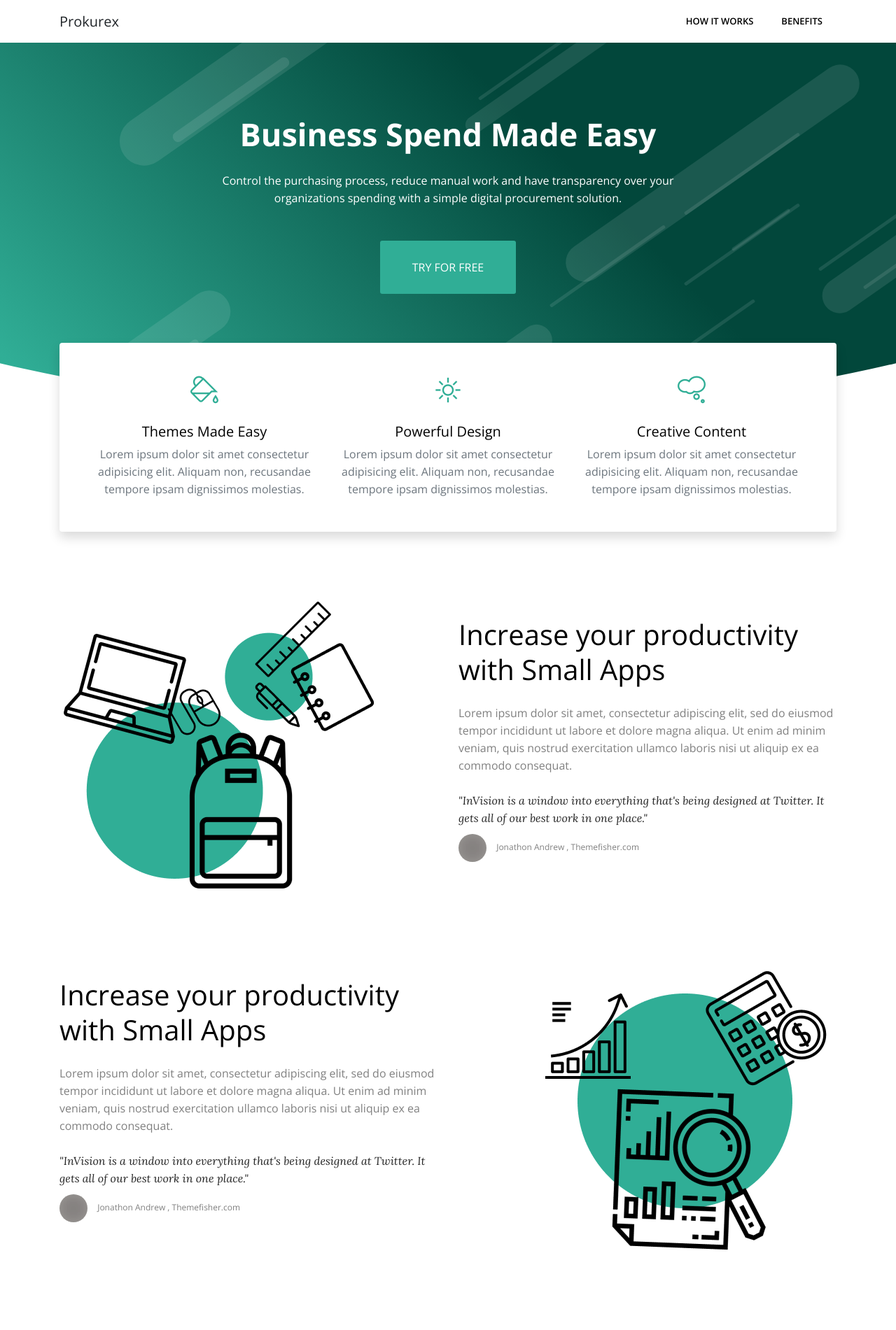
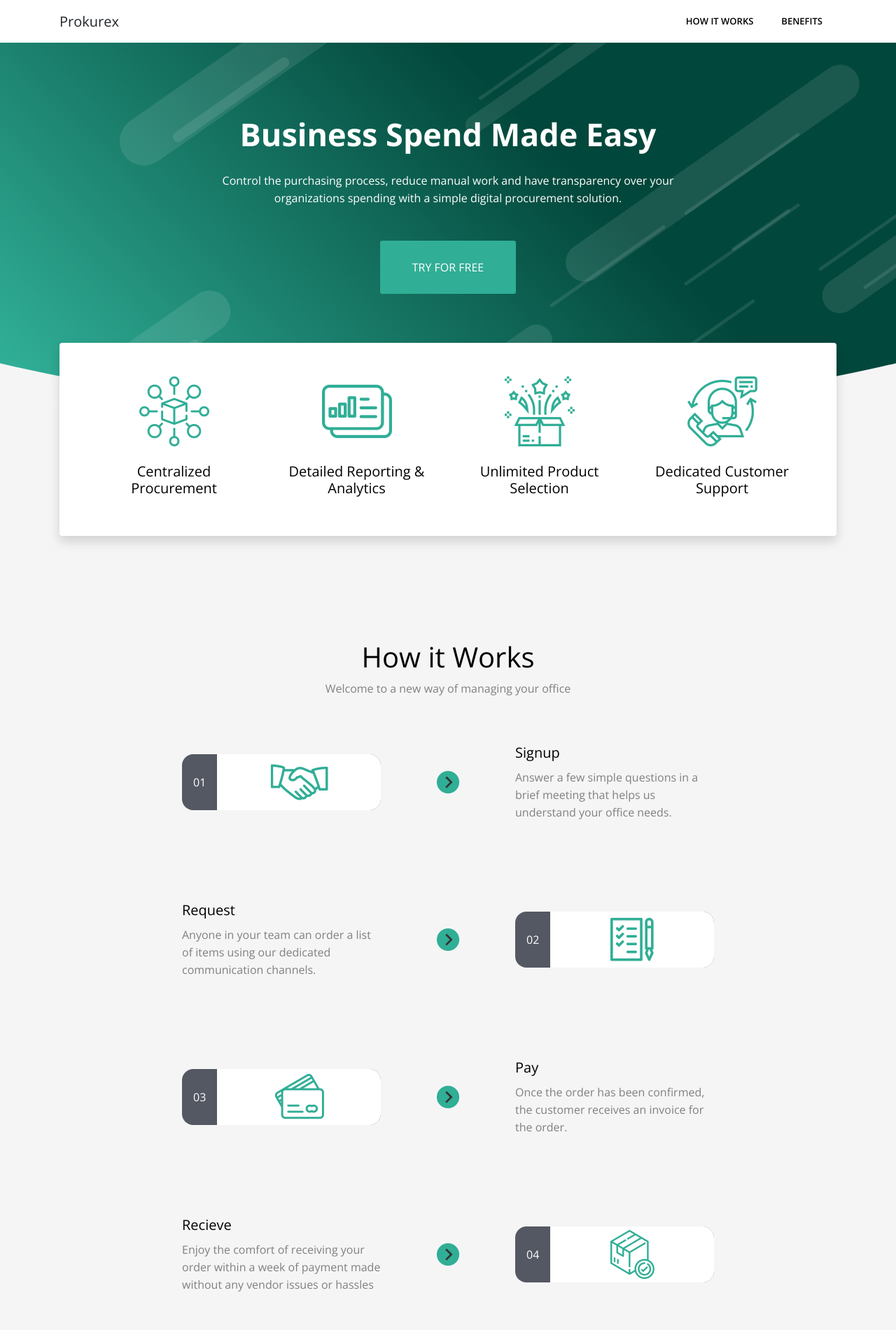
Before and after one commit to taimoorneeshat/prokurex-site, a Jekyll site: the page built from index.html, in a window 1280 px wide. Shown: the top 1901 px of the page at 70% size. Built offline with Jekyll 4.4.1, drawn with Linux system fonts in a browser that asks for light colours; some of the changed text lies outside the part shown.

Commit message:
Process section visually completed and images reorganized

```diff
--- a/_data/intro.yml
+++ b/_data/intro.yml
@@ -7,7 +7,7 @@ cta: Try for Free
 features:
   - title: Centralized Procurement
     icon: /images/intro/centralized.png
-  - title: Reporting & Analytics
+  - title: Detailed Reporting & Analytics
     icon: /images/intro/reports.png
   - title: Unlimited Product Selection
     icon: /images/intro/gift-box.png
--- a/_data/process.yml
+++ b/_data/process.yml
@@ -1,33 +1,41 @@
-- number: 01
-  title: Signup
-  icon: /images/process/hand-shake.png
-  description: >
-    Answer a few simple questions in a brief meeting
-    that helps us understand your office needs.
-- number: 02
-  title: Request
-  icon: /images/process/checklist.png
-  description: >
-    Anyone in your team can order a list of
-    items using our dedicated communication channels.
-- number: 03
-  title: Pay
-  icon: /images/process/debit-card.png
-  description: >
-    Once the order has been confirmed, the
-    customer receives an invoice for the order.
-- number: 04
-  title: Recieve
-  icon: /images/process/parcel.png
-  description: >
-    Enjoy the comfort of receiving your order
-    within a week of payment made without
-    any vendor issues or hassles
-- number: 05
-  title: Track
-  icon: /images/process/reports.png
-  description: >
-    No need to waste time on creating monthly
-    business spend reports. All the data & insights
-    you need to improve your business spend, we
-    do it for you.
+title: How it Works
+description: Welcome to a new way of managing your office
+steps:
+  - number: 01
+    reverse: false
+    title: Signup
+    icon: /images/process/hand-shake.png
+    description: >
+      Answer a few simple questions in a brief meeting
+      that helps us understand your office needs.
+  - number: 02
+    reverse: true
+    title: Request
+    icon: /images/process/checklist.png
+    description: >
+      Anyone in your team can order a list of
+      items using our dedicated communication channels.
+  - number: 03
+    reverse: false
+    title: Pay
+    icon: /images/process/debit-card.png
+    description: >
+      Once the order has been confirmed, the
+      customer receives an invoice for the order.
+  - number: 04
+    reverse: true
+    title: Recieve
+    icon: /images/process/parcel.png
+    description: >
+      Enjoy the comfort of receiving your order
+      within a week of payment made without
+      any vendor issues or hassles
+  - number: 05
+    reverse: false
+    title: Track
+    icon: /images/process/reports.png
+    description: >
+      No need to waste time on creating monthly
+      business spend reports. All the data & insights
+      you need to improve your business spend, we
+      do it for you.
--- a/css/style.css
+++ b/css/style.css
@@ -2071,6 +2071,10 @@ a:focus, a:hover {
 
 
 /* Custom styles */
+body {
+  background-color: whitesmoke;
+}
+
 i {
   color: #30ae96 !important;
 }
@@ -2108,3 +2112,36 @@ i {
   border-radius: 50px;
   padding: 25px;
 }
+
+.step-container {
+  position: relative;
+}
+
+.step-container::before {
+  content: url('../images/process/arrow-circle.png');
+  position: absolute;
+  top: 50%;
+  left: 50%;
+  height: 1rem;
+  width: 1rem;
+  display: block;
+  margin: 0 auto;
+  background-size: cover;
+  transform: translate(-100%, -100%);
+}
+
+.step-marker {
+  background-color: #545863;
+  border-radius: 1rem;
+}
+
+.step-number {
+  color: white;
+}
+
+.step-icon-container {
+  height: 5rem;
+  background-color: white;
+  border-bottom-right-radius: inherit;
+  border-top-right-radius: inherit;
+}
--- a/index.html
+++ b/index.html
@@ -27,45 +24,49 @@ layout: default
 	<div class="container">
 		<div class="row align-items-center">
 			<div class="col-md-8 order-2 order-md-1 text-center text-md-center mx-auto">
-				<h1 class="text-white font-weight-bold mb-4">Business Spend Made Easy</h1>
-				<p class="text-white mb-5">Control the purchasing process, reduce manual work and have transparency over your organizations spending with a simple digital procurement solution.</p>
-				<a href="#" class="btn btn-main">Try for Free</a>
+				<h1 class="text-white font-weight-bold mb-4">{{ site.data.intro.tagline }}</h1>
+				<p class="text-white mb-5">{{ site.data.intro.description }}</p>
+				<a href="#" class="btn btn-main">{{ site.data.intro.cta }}</a>
 			</div>
 		</div>
 	</div>
 </section>
-<!--====  End of Hero Section  ====-->
 
 <section class="section pt-0 position-relative pull-top">
 	<div class="container">
 		<div class="rounded shadow p-5 bg-white">
 			<div class="row">
-				<div class="col-md-4 mb-4 mb-md-0 text-center">
-					<i class="ti-paint-bucket h1"></i>
-					<h3 class="mt-4 text-capitalize h5 ">themes made easy</h3>
-					<p class="regular text-muted">Lorem ipsum dolor sit amet consectetur adipisicing elit. Aliquam non, recusandae
-						tempore ipsam dignissimos molestias.</p>
-				</div>
-				<div class="col-md-4 mb-4 mb-md-0 text-center">
-					<i class="ti-shine h1"></i>
-					<h3 class="mt-4 text-capitalize h5 ">powerful design</h3>
-					<p class="regular text-muted">Lorem ipsum dolor sit amet consectetur adipisicing elit. Aliquam non, recusandae
-						tempore ipsam dignissimos molestias.</p>
-				</div>
-				<div class="col-md-4 mb-4 mb-md-0 text-center">
-					<i class="ti-thought h1"></i>
-					<h3 class="mt-4 text-capitalize h5 ">creative content</h3>
-					<p class="regular text-muted">Lorem ipsum dolor sit amet consectetur adipisicing elit. Aliquam non, recusandae
-						tempore ipsam dignissimos molestias.</p>
-					</p>
-				</div>
+				{% for feature in site.data.intro.features %}
+					<div class="col-md-3 mb-4 mb-md-0 text-center">
+						<img src="{{ feature.icon | prepend: site.baseurl }}"/>
+						<h5 class="mt-4 text-capitalize h5">{{ feature.title }}</h5>
+					</div>
+				{% endfor %}
 			</div>
 		</div>
 	</div>
 </section>
 
-
-
+<section  id="process" class="container my-5">
+	<h2 class="text-center">{{ site.data.process.title }}</h2>
+	<p class="text-center">{{ site.data.process.description }}</p>
+	{% for step in site.data.process.steps %}
+	<div class="step-container row justify-content-center my-3 {% if step.reverse %} flex-row-reverse {% endif %}">
+		<div class="col-md-4 mx-5 p-5 d-flex">
+			<div class="step-marker my-auto d-flex flex-grow-1 align-items-center">
+				<span class="step-number p-3">0{{ step.number }}</span>
+				<div class="step-icon-container d-inline-flex flex-grow-1 align-items-center">
+					<img class="step-icon mx-auto" src="{{ step.icon | prepend: site.baseurl }}"/>
+				</div>
+			</div>
+		</div>
+		<div class="step-content mx-5 p-5 col-md-4 text-left">
+			<h3 class="step-title">{{ step.title }}</h3>
+			<p class="step-description">{{ step.description }}</p>
+		</div>
+	</div>
+	{% endfor %}
+</section>
 
 <!--==================================
 =            Feature Grid            =
@@ -76,7 +77,7 @@ layout: default
 			<div class="col-lg-6 ml-auto justify-content-center">
 				<!-- Feature Mockup -->
 				<div class="image-content" data-aos="fade-right">
-					<img class="img-fluid" src="images/office-supplies.png" alt="iphone">
+					<img class="img-fluid" src="images/benefits/office-supplies.png" alt="iphone">
 				</div>
 			</div>
 			<div class="col-lg-6 mr-auto align-self-center">
@@ -88,19 +89,6 @@ layout: default
 					<p class="desc">Lorem ipsum dolor sit amet, consectetur adipiscing elit, sed do eiusmod tempor incididunt ut
 						labore et dolore magna aliqua. Ut enim ad minim veniam, quis nostrud exercitation ullamco laboris nisi ut
 						aliquip ex ea commodo consequat.</p>
-				</div>
-				<!-- Testimonial Quote -->
-				<div class="testimonial">
-					<p>
-						"InVision is a window into everything that's being designed at Twitter. It gets all of our best work in one
-						place."
-					</p>
-					<ul class="list-inline meta">
-						<li class="list-inline-item">
-							<img src="images/testimonial/feature-testimonial-thumb.jpg" alt="">
-						</li>
-						<li class="list-inline-item">Jonathon Andrew , Themefisher.com</li>
-					</ul>
 				</div>
 			</div>
 		</div>
@@ -120,24 +108,11 @@ layout: default
 						dolore magna aliqua. Ut enim ad minim veniam, quis nostrud exercitation ullamco laboris nisi ut aliquip ex
 						ea commodo consequat.</p>
 				</div>
-				<!-- Testimonial Quote -->
-				<div class="testimonial">
-					<p>
-						"InVision is a window into everything that's being designed at Twitter. It gets all of our best work in one
-						place."
-					</p>
-					<ul class="list-inline meta">
-						<li class="list-inline-item">
-							<img src="images/testimonial/feature-testimonial-thumb.jpg" alt="">
-						</li>
-						<li class="list-inline-item">Jonathon Andrew , Themefisher.com</li>
-					</ul>
-				</div>
 			</div>
 			<div class="col-lg-6 mr-auto justify-content-center">
 				<!-- Feature mockup -->
 				<div class="image-content" style="text-align: right;" data-aos="fade-left">
-					<img class="img-fluid" src="images/track-spending.png" alt="ipad">
+					<img class="img-fluid" src="images/benefits/track-spending.png" alt="ipad">
 				</div>
 			</div>
 		</div>
@@ -150,7 +125,7 @@ layout: default
 			<div class="col-lg-6 ml-auto justify-content-center">
 				<!-- Feature Mockup -->
 				<div class="image-content" data-aos="fade-right">
-					<img class="img-fluid" src="images/save-time.png" alt="iphone">
+					<img class="img-fluid" src="images/benefits/save-time.png" alt="iphone">
 				</div>
 			</div>
 			<div class="col-lg-6 mr-auto align-self-center">
@@ -162,19 +137,6 @@ layout: default
 					<p class="desc">Lorem ipsum dolor sit amet, consectetur adipiscing elit, sed do eiusmod tempor incididunt ut
 						labore et dolore magna aliqua. Ut enim ad minim veniam, quis nostrud exercitation ullamco laboris nisi ut
 						aliquip ex ea commodo consequat.</p>
-				</div>
-				<!-- Testimonial Quote -->
-				<div class="testimonial">
-					<p>
-						"InVision is a window into everything that's being designed at Twitter. It gets all of our best work in one
-						place."
-					</p>
-					<ul class="list-inline meta">
-						<li class="list-inline-item">
-							<img src="images/testimonial/feature-testimonial-thumb.jpg" alt="">
-						</li>
-						<li class="list-inline-item">Jonathon Andrew , Themefisher.com</li>
-					</ul>
 				</div>
 			</div>
 		</div>
```
Also changed, not shown: other parts of index.html (+0 -3 lines), images/benefits/office-supplies.png (renamed from images/office-supplies.png), images/benefits/save-time.png (renamed from images/save-time.png), images/benefits/track-spending.png (renamed from images/track-spending.png), images/intro/centralized.png (renamed from images/centralized.png), images/intro/customer-support.png (renamed from images/customer-support.png), images/intro/gift-box.png (renamed from images/gift-box.png), images/intro/reports.png (renamed from images/reports.png), images/process/arrow-circle.png (added), images/process/checklist.png (added), images/process/debit-card.png (added), images/process/hand-shake.png (added), images/process/parcel.png (added), images/process/reports.png (added).
